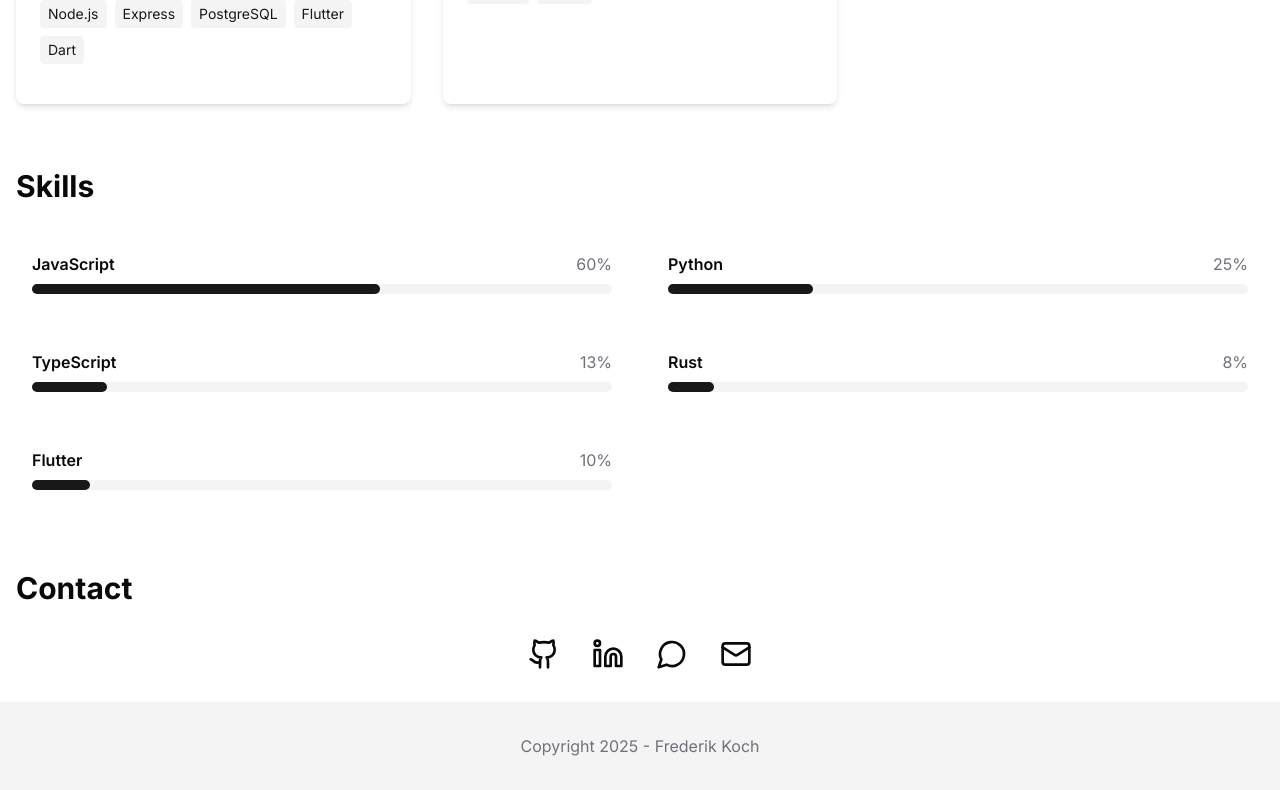
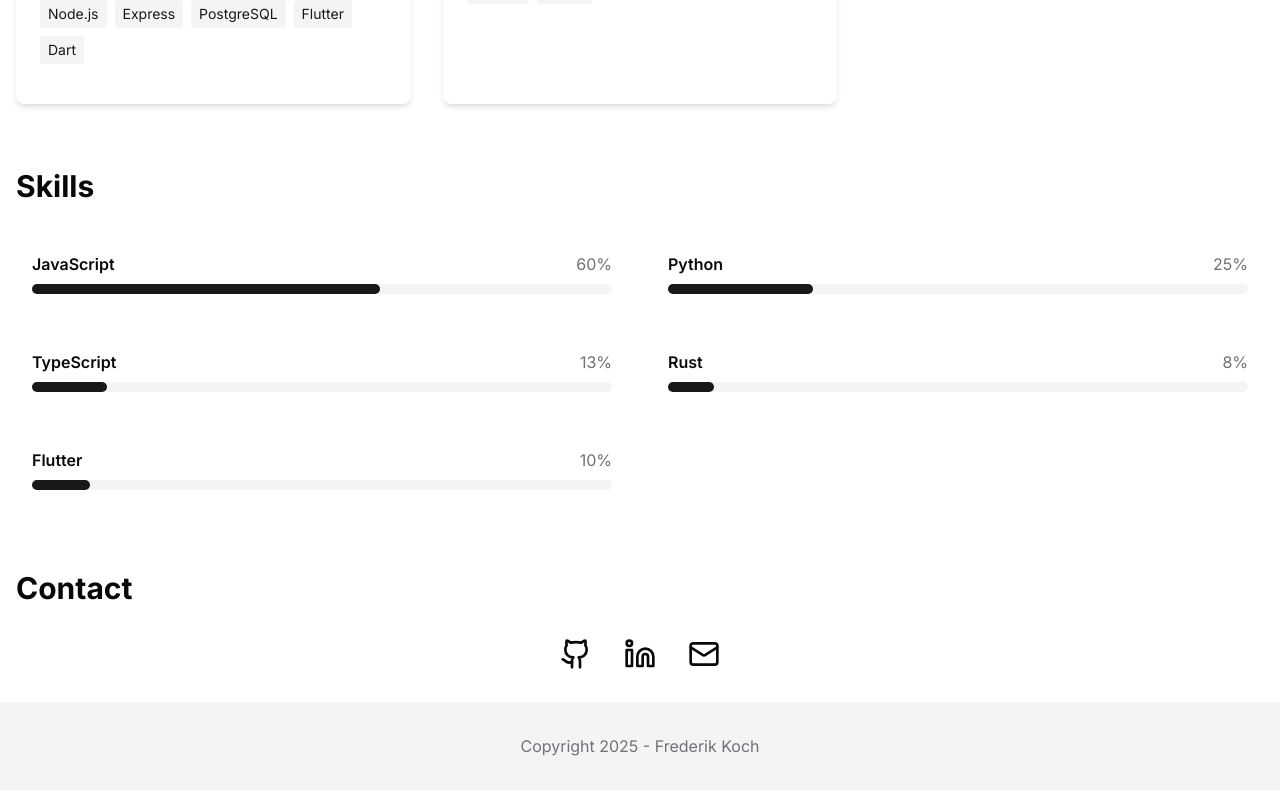
Before and after one commit to Fr3d33/frederikkoch.de, a Next.js app: page / in a window 1280 px wide. Shown: the part 1844-2634 px from the top of the page. Built offline with nearby package versions, Linux system fonts and the light colour scheme.

Commit message:
remove Discord link from contact links component

```diff
--- a/components/ContactLinks.tsx
+++ b/components/ContactLinks.tsx
@@ -1,12 +1,11 @@
 "use client"
 
-import { Github, Linkedin, Mail, MessageCircle } from "lucide-react"
+import { Github, Linkedin, Mail } from "lucide-react"
 import { useState } from "react"
 
 const contactLinks = [
   { name: "GitHub", icon: Github, url: "https://github.com/Fr3d33" },
   { name: "LinkedIn", icon: Linkedin, url: "https://www.linkedin.com/in/frederik-koch-a82b51316?utm_source=share&utm_campaign=share_via&utm_content=profile&utm_medium=android_app" },
-  { name: "Discord", icon: MessageCircle, url: "https://discordapp.com/users/fr3d3" },
 ]
 
 const ContactLinks = () => {
```
